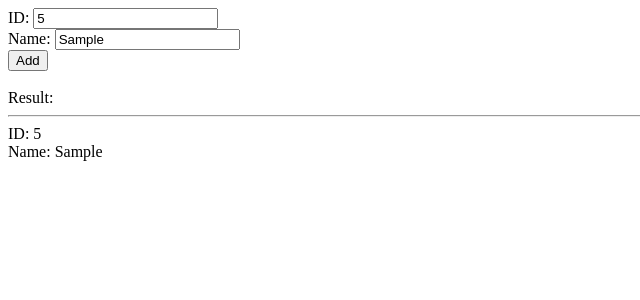
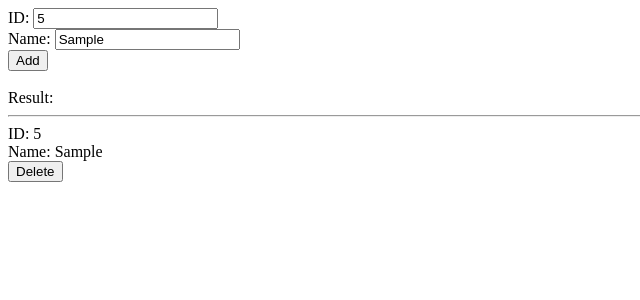
Before and after one commit to Mengsreang-Chhoeung/reactjs-youtube, a React (Vite) app in the folder learn-reactjs/: page / in a window 1280 px wide. Both pictures are taken after typing "5", "Sample" into the empty fields and a click on the button "Add". Shown: the top 300 px of the page, without its empty margins (0-640 px from the left). Built offline with nearby package versions, Linux system fonts and the light colour scheme.

Commit message:
teaching about remove array of state

```diff
--- a/learn-reactjs/src/components/State/Array.tsx
+++ b/learn-reactjs/src/components/State/Array.tsx
@@ -51,11 +51,20 @@ const ArrayState: React.FC = () => {
 
       <div>Result:</div>
       <div>
-        {studentListData.map((it, index) => (
-          <React.Fragment key={index}>
+        {studentListData.map((it) => (
+          <React.Fragment key={it.id}>
             <hr />
             <div>ID: {it?.id}</div>
             <div>Name: {it?.name}</div>
+            <button
+              onClick={() => {
+                setStudentListData(
+                  studentListData.filter((ite) => ite.id !== it.id)
+                );
+              }}
+            >
+              Delete
+            </button>
           </React.Fragment>
         ))}
       </div>
```
